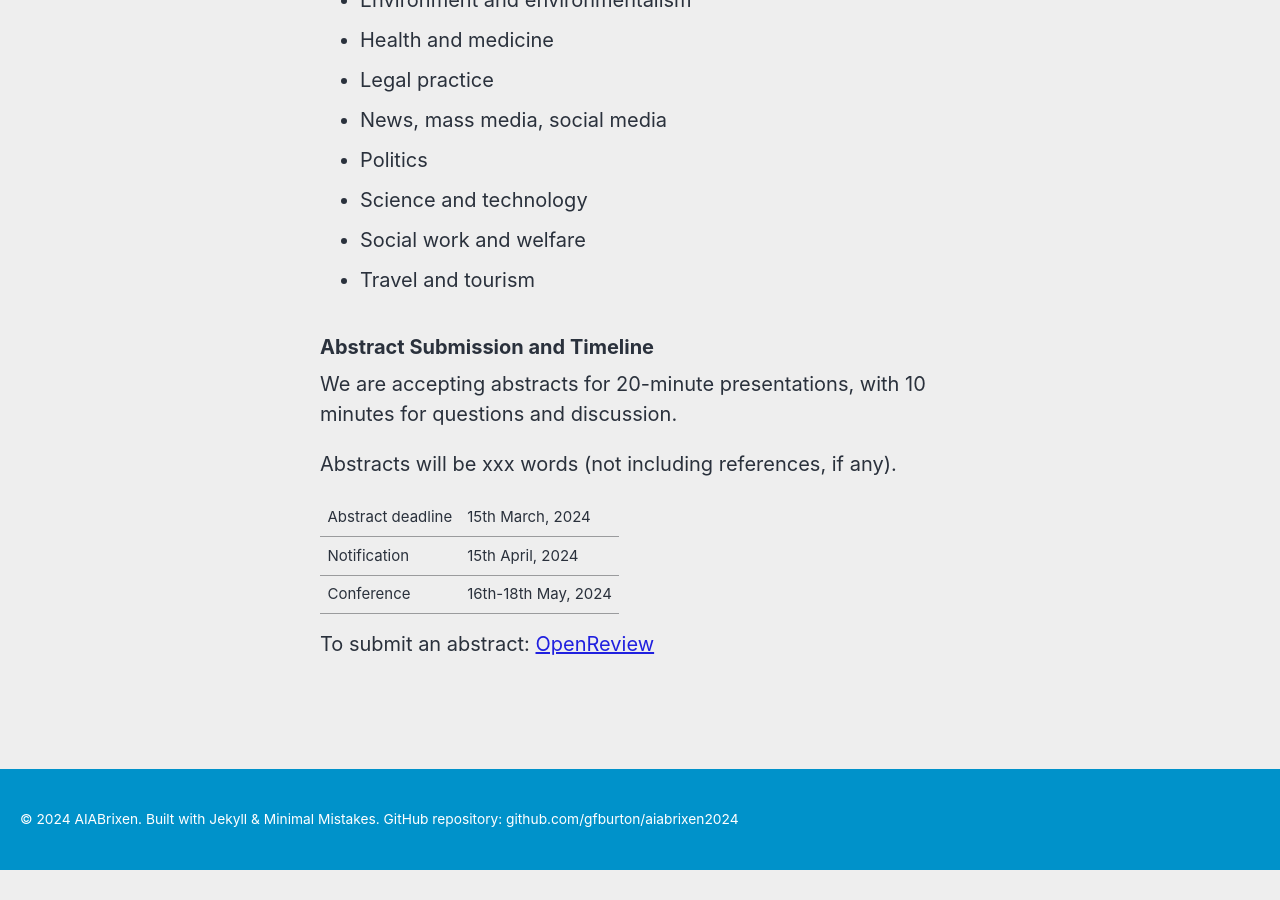
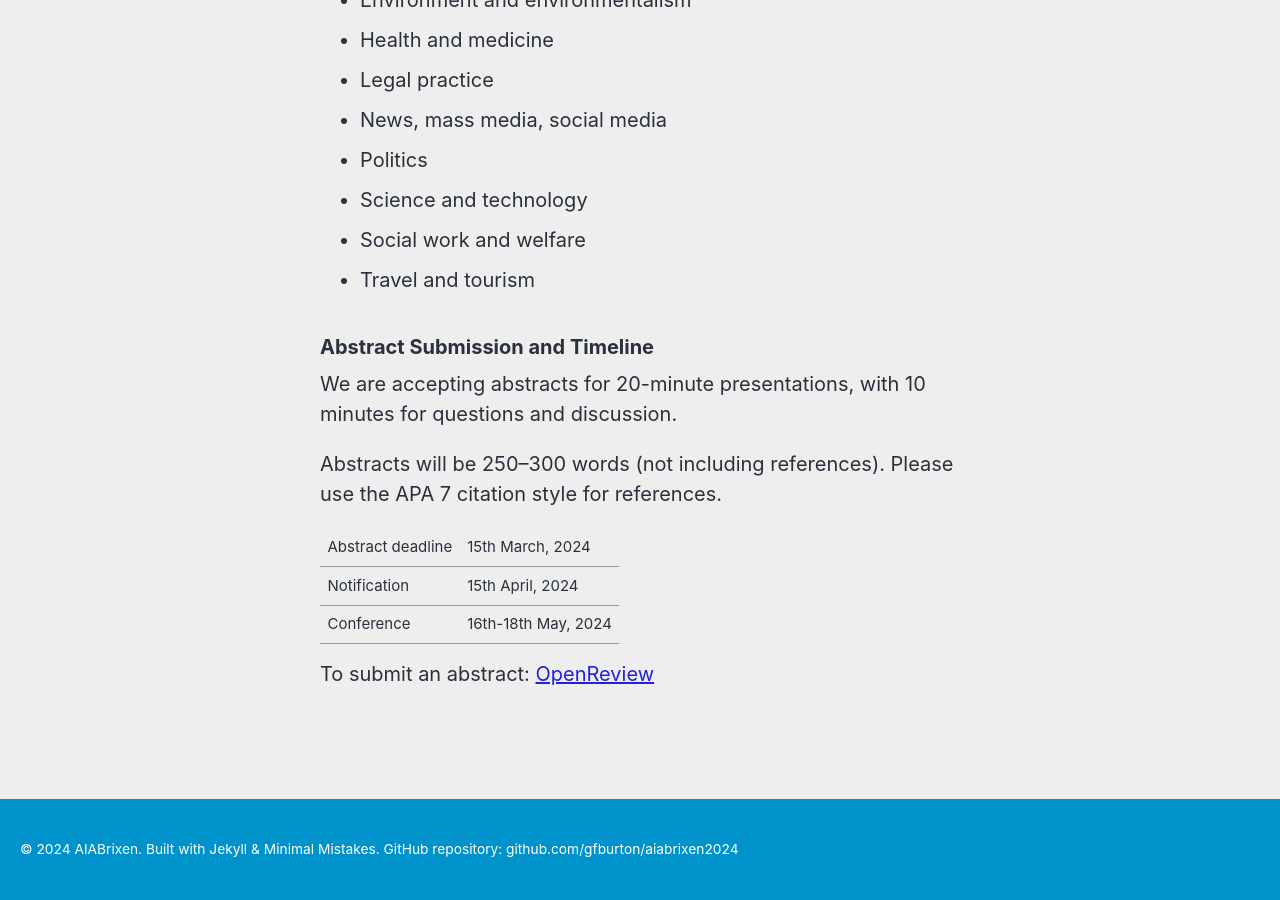
Before and after one commit to gfburton/aiabrixen2024, a Jekyll site: the page built from _pages/cfp.md, in a window 1280 px wide and 900 px high, scrolled down 649 px. Built offline with Jekyll 4.4.1, drawn with Linux system fonts in a browser that asks for light colours; cached includes are drawn as plain includes; nearby versions of some CDN libraries; before the commit the page ends 1519 px from its top, so only the background shows below that.

Commit message:
Update cfp.md

```diff
--- a/_pages/cfp.md
+++ b/_pages/cfp.md
@@ -28,7 +28,7 @@ Possible topics to be explored include, but are not limited to:
 
 We are accepting abstracts for 20-minute presentations, with 10 minutes for questions and discussion.
 
-Abstracts will be xxx words (not including references, if any).
+Abstracts will be 250–300 words (not including references). Please use the APA 7 citation style for references.
 
 
 <style>
```
